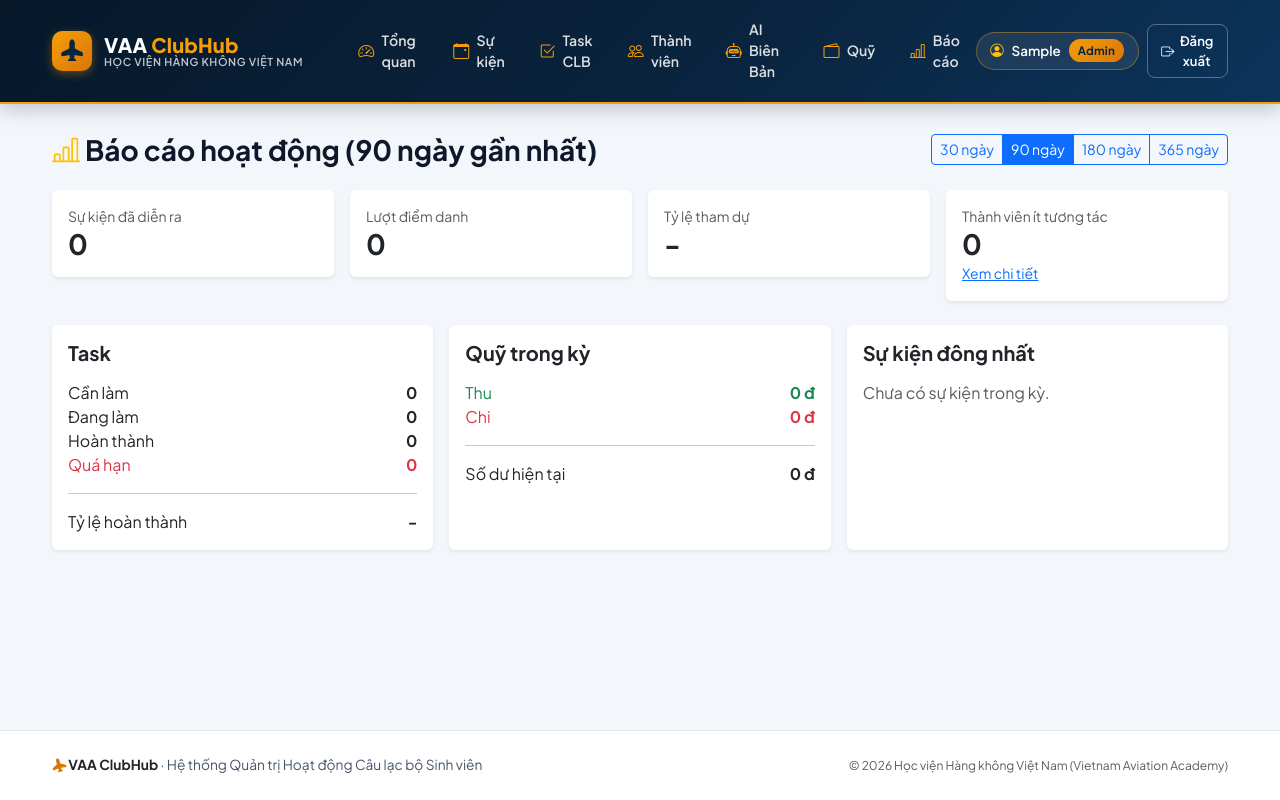
After one commit to 2431540225-ai/qlclub_py, a Django app: page /reports/activity/ in a window 1280 px wide. The commit adds this page. Run offline with Django 5.2, Linux system fonts and the light colour scheme; the visitor is signed in with stand-in values (Sample User, id 1); data comes from the database, SQL or seed files in the repository; data that the repository does not hold is empty; some web fonts are replaced.

Commit message:
sửa lỗi

```diff
--- a/clubs/admin.py
+++ b/clubs/admin.py
@@ -1,5 +1,5 @@
 from django.contrib import admin
-from .models import Profile, Event, Attendance, Task
+from .models import Profile, Event, Attendance, Task, Transaction
 
-for m in (Profile, Event, Attendance, Task):
+for m in (Profile, Event, Attendance, Task, Transaction):
     admin.site.register(m)
--- /dev/null
+++ b/clubs/apps.py
@@ -0,0 +1,6 @@
+from django.apps import AppConfig
+
+
+class ClubsConfig(AppConfig):
+    default_auto_field = "django.db.models.BigAutoField"
+    name = "clubs"
--- a/clubs/templates/clubs/base.html
+++ b/clubs/templates/clubs/base.html
@@ -20,25 +20,25 @@
     /* ── Design Tokens: Học viện Hàng không Việt Nam (VAA) ────────────────── */
     :root {
       /* Aviation Palette */
-      --vaa-navy:       #0A2540;       /* Xanh Hàng Không đậm uy tín */
-      --vaa-navy-dark:  #06182A;       /* Xanh đậm sâu cho footer/navbar */
-      --vaa-blue:       #0056B3;       /* Xanh dương VAA tiêu chuẩn */
-      --vaa-blue-light: #EBF4FC;       /* Nền xanh nhạt dịu mát */
-      --vaa-gold:       #D97706;       /* Vàng cánh chim/máy bay đậm, tương phản chuẩn */
-      --vaa-gold-glow:  #F59E0B;       /* Vàng tươi ánh kim sáng */
-      --vaa-gold-light: #FEF3C7;       /* Nền badge vàng dịu mắt */
-      --vaa-accent:     #E11D48;       /* Điểm nhấn hồng đậm/đỏ cam */
+      --vaa-navy:       #0A2540;
+      --vaa-navy-dark:  #06182A;
+      --vaa-blue:       #0056B3;
+      --vaa-blue-light: #EBF4FC;
+      --vaa-gold:       #D97706;
+      --vaa-gold-glow:  #F59E0B;
+      --vaa-gold-light: #FEF3C7;
+      --vaa-accent:     #E11D48;
 
-      /* Neutral Palette - Không chói lóa, không tối tăm */
-      --vaa-bg:         #F3F6FA;       /* Nền tổng thể: xám xanh êm dịu, chống mỏi mắt */
-      --vaa-card-bg:    #FFFFFF;       /* Nền card trắng sạch */
-      --vaa-text-main:  #0F172A;       /* Chữ chính đậm đà, tương phản cao, dễ đọc */
-      --vaa-text-sub:   #475569;       /* Chữ phụ xám xanh trung tính */
-      --vaa-text-muted: #64748B;       /* Chữ mờ hỗ trợ */
-      --vaa-border:     #E2E8F0;       /* Viền thẻ mềm mại */
+      /* Neutral Palette */
+      --vaa-bg:         #F3F6FA;
+      --vaa-card-bg:    #FFFFFF;
+      --vaa-text-main:  #0F172A;
+      --vaa-text-sub:   #475569;
+      --vaa-text-muted: #64748B;
+      --vaa-border:     #E2E8F0;
       --vaa-border-hover:#CBD5E1;
 
-      /* Shadow mềm mại, hiện đại */
+      /* Shadow */
       --vaa-shadow-sm:  0 2px 8px rgba(10, 37, 64, 0.04);
       --vaa-shadow-md:  0 6px 20px -3px rgba(10, 37, 64, 0.07);
       --vaa-shadow-lg:  0 12px 30px -4px rgba(10, 37, 64, 0.12);
@@ -61,7 +61,7 @@
       -webkit-font-smoothing: antialiased;
     }
 
-    /* ── Navbar Sang Trọng Chuẩn Hàng Không ────────────────────────────────── */
+    /* ── Navbar ────────────────────────────────────────────────────────────── */
     .vaa-navbar {
       background: linear-gradient(135deg, var(--vaa-navy-dark) 0%, var(--vaa-navy) 60%, #0c345c 100%);
       border-bottom: 2.5px solid var(--vaa-gold-glow);
@@ -234,13 +234,14 @@
       color: #92400E;
     }
 
-    .vaa-alert.alert-danger {
+    .vaa-alert.alert-danger,
+    .vaa-alert.alert-error {
       border-left-color: var(--vaa-accent);
       background: #FFF1F2;
       color: #9F1239;
     }
 
-    /* ── Footer Sang Trọng ─────────────────────────────────────────────────── */
+    /* ── Footer ────────────────────────────────────────────────────────────── */
     .vaa-footer {
       background: #FFFFFF;
       border-top: 1px solid var(--vaa-border);
@@ -307,6 +308,12 @@
           <a class="nav-link" href="{% url 'minutes' %}">
             <i class="bi bi-robot"></i> AI Biên Bản
           </a>
+          <a class="nav-link" href="{% url 'fund' %}">
+            <i class="bi bi-wallet2"></i> Quỹ
+          </a>
+          <a class="nav-link" href="{% url 'report' %}">
+            <i class="bi bi-bar-chart-line"></i> Báo cáo
+          </a>
           {% endif %}
         </div>
 
@@ -352,7 +359,7 @@
           <span class="fw-bold text-dark"><i class="bi bi-airplane-fill airplane-fly"></i> VAA ClubHub</span> · Hệ thống Quản trị Hoạt động Câu lạc bộ Sinh viên
         </div>
         <div class="text-muted small">
-          © 2024 Học viện Hàng không Việt Nam (Vietnam Aviation Academy)
+          © 2026 Học viện Hàng không Việt Nam (Vietnam Aviation Academy)
         </div>
       </div>
     </div>
--- /dev/null
+++ b/clubs/templates/clubs/report.html
@@ -0,0 +1,70 @@
+{% extends "clubs/base.html" %}
+{% block content %}
+<div class="d-flex flex-wrap justify-content-between align-items-center gap-2 mb-4">
+  <h2 class="h3 fw-bold m-0"><i class="bi bi-bar-chart-line text-warning"></i> Báo cáo hoạt động ({{ days }} ngày gần nhất)</h2>
+  <div class="btn-group">
+    {% for d in choices %}
+    <a href="?days={{ d }}" class="btn btn-sm {% if d == days %}btn-primary{% else %}btn-outline-primary{% endif %}">{{ d }} ngày</a>
+    {% endfor %}
+  </div>
+</div>
+
+<div class="row g-3 mb-4">
+  <div class="col-md-3"><div class="card border-0 shadow-sm"><div class="card-body">
+    <div class="text-muted small">Sự kiện đã diễn ra</div>
+    <div class="h3 fw-bold m-0">{{ r.n_events }}</div>
+  </div></div></div>
+  <div class="col-md-3"><div class="card border-0 shadow-sm"><div class="card-body">
+    <div class="text-muted small">Lượt điểm danh</div>
+    <div class="h3 fw-bold m-0">{{ r.n_attend }}</div>
+  </div></div></div>
+  <div class="col-md-3"><div class="card border-0 shadow-sm"><div class="card-body">
+    <div class="text-muted small">Tỷ lệ tham dự</div>
+    <div class="h3 fw-bold m-0">{% if r.attend_pct is not None %}{{ r.attend_pct }}%{% else %}-{% endif %}</div>
+  </div></div></div>
+  <div class="col-md-3"><div class="card border-0 shadow-sm"><div class="card-body">
+    <div class="text-muted small">Thành viên ít tương tác</div>
+    <div class="h3 fw-bold m-0 {% if r.n_low %}text-danger{% endif %}">{{ r.n_low }}</div>
+    <a href="{% url 'engagement' %}" class="small">Xem chi tiết</a>
+  </div></div></div>
+</div>
+
+<div class="row g-3">
+  <div class="col-lg-4">
+    <div class="card border-0 shadow-sm h-100"><div class="card-body">
+      <h5 class="fw-bold mb-3">Task</h5>
+      <div class="d-flex justify-content-between"><span>Cần làm</span><strong>{{ r.tasks_todo }}</strong></div>
+      <div class="d-flex justify-content-between"><span>Đang làm</span><strong>{{ r.tasks_doing }}</strong></div>
+      <div class="d-flex justify-content-between"><span>Hoàn thành</span><strong>{{ r.tasks_done }}</strong></div>
+      <div class="d-flex justify-content-between text-danger"><span>Quá hạn</span><strong>{{ r.tasks_overdue }}</strong></div>
+      <hr>
+      <div class="d-flex justify-content-between"><span>Tỷ lệ hoàn thành</span>
+        <strong>{% if r.done_pct is not None %}{{ r.done_pct }}%{% else %}-{% endif %}</strong></div>
+    </div></div>
+  </div>
+
+  <div class="col-lg-4">
+    <div class="card border-0 shadow-sm h-100"><div class="card-body">
+      <h5 class="fw-bold mb-3">Quỹ trong kỳ</h5>
+      <div class="d-flex justify-content-between text-success"><span>Thu</span><strong>{{ r.income|floatformat:"0g" }} đ</strong></div>
+      <div class="d-flex justify-content-between text-danger"><span>Chi</span><strong>{{ r.expense|floatformat:"0g" }} đ</strong></div>
+      <hr>
+      <div class="d-flex justify-content-between"><span>Số dư hiện tại</span><strong>{{ r.balance|floatformat:"0g" }} đ</strong></div>
+    </div></div>
+  </div>
+
+  <div class="col-lg-4">
+    <div class="card border-0 shadow-sm h-100"><div class="card-body">
+      <h5 class="fw-bold mb-3">Sự kiện đông nhất</h5>
+      {% for e in r.top_events %}
+      <div class="d-flex justify-content-between border-bottom py-1">
+        <a href="{% url 'event_detail' e.pk %}" class="text-decoration-none">{{ e.title }}</a>
+        <strong>{{ e.n }}</strong>
+      </div>
+      {% empty %}
+      <div class="text-muted">Chưa có sự kiện trong kỳ.</div>
+      {% endfor %}
+    </div></div>
+  </div>
+</div>
+{% endblock %}
--- a/clubs/urls.py
+++ b/clubs/urls.py
@@ -18,4 +18,10 @@ urlpatterns = [
     path("tasks/new/", views.task_create, name="task_create"),
     path("tasks/<int:pk>/status/", views.task_status, name="task_status"),
     path("ai/minutes/", views.minutes, name="minutes"),
+    path("ai/minutes/apply/", views.minutes_apply_tasks, name="minutes_apply_tasks"),
+    path("reports/engagement/", views.engagement, name="engagement"),
+    path("reports/activity/", views.report, name="report"),
+    path("fund/", views.fund, name="fund"),
+    path("fund/new/", views.transaction_create, name="transaction_create"),
+    path("fund/<int:pk>/delete/", views.transaction_delete, name="transaction_delete"),
 ]
--- a/clubs/views.py
+++ b/clubs/views.py
@@ -1,4 +1,5 @@
 import io
+from datetime import date
 from functools import wraps
 
 import qrcode
@@ -7,15 +8,18 @@ from django.contrib.auth import login
 from django.contrib.auth.decorators import login_required
 from django.contrib.auth.models import User
 from django.core.exceptions import PermissionDenied
+from django.db.models import Q, Sum
 from django.http import HttpResponse
 from django.shortcuts import get_object_or_404, redirect, render
 from django.urls import reverse
 from django.utils import timezone
+from django.utils.dateparse import parse_date
 from django.views.decorators.http import require_POST
 
-from .ai import draft_announcement, summarize_minutes
-from .forms import EventForm, MinutesForm, RegisterForm, TaskForm
-from .models import Attendance, Event, Task
+from .ai import draft_announcement, suggest_tasks, summarize_minutes
+from .forms import EventForm, MinutesForm, RegisterForm, TaskForm, TransactionForm
+from .models import Attendance, Event, Task, Transaction
+from .services import activity_report, engagement_report
 
 
 def role_required(*roles):
@@ -144,7 +148,9 @@ def members(request):
 def change_role(request, pk):
     u = get_object_or_404(User, pk=pk)
     role = request.POST.get("role")
-    if role in ("admin", "officer", "member"):
+    if u == request.user and role != "admin":
+        messages.error(request, "Bạn không thể tự hạ quyền của chính mình.")
+    elif role in ("admin", "officer", "member"):
         u.profile.role = role
         u.profile.save()
         messages.success(request, f"Đã đổi vai trò của {u.username}.")
@@ -184,8 +190,111 @@ def task_status(request, pk):
 @role_required(*OFFICER)
 def minutes(request):
     form = MinutesForm(request.POST or None)
-    result = None
+    result, suggestions, ai_failed = None, [], False
     if form.is_valid():
-        roles = ", ".join(f"{u.username} ({u.profile.get_role_display()})" for u in User.objects.select_related("profile"))
-        result = summarize_minutes(form.cleaned_data["text"], roles)
-    return render(request, "clubs/minutes.html", {"form": form, "result": result})
+        users = list(User.objects.filter(is_active=True).select_related("profile"))
+        names = {u.id: (u.get_full_name() or u.username) for u in users}
+        roles = ", ".join(f"{names[u.id]} ({u.profile.get_role_display()})" for u in users)
+        members_data = [{"id": u.id, "name": names[u.id], "role": u.profile.get_role_display()} for u in users]
+        text = form.cleaned_data["text"]
+
+        result = summarize_minutes(text, roles)
+        raw, ok = suggest_tasks(text, members_data)
+        ai_failed = not ok
+        for s in raw:
+            if not isinstance(s, dict):
+                continue
+            aid = s.get("assignee_id")
+            if not isinstance(aid, int) or aid not in names or not s.get("title"):
+                continue
+            due = s.get("due_date")
+            try:
+                due = date.fromisoformat(due) if due else None
+            except (TypeError, ValueError):
+                due = None
+            suggestions.append({
+                "title": str(s["title"])[:200],
+                "assignee_id": aid,
+                "assignee_name": names[aid],
+                "due": due.isoformat() if due else "",
+                "reason": s.get("reason", ""),
+            })
+    return render(request, "clubs/minutes.html", {
+        "form": form, "result": result, "suggestions": suggestions, "ai_failed": ai_failed,
+    })
+
+
+@role_required(*OFFICER)
+@require_POST
+def minutes_apply_tasks(request):
+    created = 0
+    for i in request.POST.getlist("selected"):
+        title = request.POST.get(f"title_{i}", "").strip()[:200]
+        try:
+            assignee = User.objects.get(pk=int(request.POST.get(f"assignee_{i}", "")))
+        except (ValueError, User.DoesNotExist):
+            continue
+        due = parse_date(request.POST.get(f"due_{i}", "") or "")
+        if title:
+            Task.objects.create(title=title, assignee=assignee, due_date=due)
+            created += 1
+    messages.success(request, f"Đã tạo {created} task từ gợi ý của AI.")
+    return redirect("tasks")
+
+
+@role_required(*OFFICER)
+def engagement(request):
+    return render(request, "clubs/engagement.html", {"rows": engagement_report(days=60)})
+
+
+def _fund_totals():
+    t = Transaction.objects.aggregate(
+        income=Sum("amount", filter=Q(kind="income")),
+        expense=Sum("amount", filter=Q(kind="expense")),
+    )
+    return t["income"] or 0, t["expense"] or 0
+
+
+@role_required(*OFFICER)
+def fund(request):
+    income, expense = _fund_totals()
+    txs = Transaction.objects.select_related("event", "created_by")[:100]
+    return render(request, "clubs/fund.html", {
+        "transactions": txs, "income": income, "expense": expense, "balance": income - expense,
+    })
+
+
+@role_required(*OFFICER)
+def transaction_create(request):
+    form = TransactionForm(request.POST or None)
+    if form.is_valid():
+        tx = form.save(commit=False)
+        income, expense = _fund_totals()
+        if tx.kind == "expense" and tx.amount > income - expense:
+            form.add_error("amount", f"Số dư quỹ không đủ (hiện còn {income - expense:,} VNĐ).")
+        else:
+            tx.created_by = request.user
+            tx.save()
+            messages.success(request, "Đã ghi nhận giao dịch.")
+            return redirect("fund")
+    return render(request, "clubs/form.html", {"form": form, "title": "Thêm giao dịch quỹ"})
+
+
+@role_required("admin")
+@require_POST
+def transaction_delete(request, pk):
+    get_object_or_404(Transaction, pk=pk).delete()
+    messages.success(request, "Đã xóa giao dịch.")
+    return redirect("fund")
+
+
+@role_required(*OFFICER)
+def report(request):
+    try:
+        days = int(request.GET.get("days", 90))
+    except ValueError:
+        days = 90
+    choices = (30, 90, 180, 365)
+    if days not in choices:
+        days = 90
+    return render(request, "clubs/report.html", {"r": activity_report(days), "days": days, "choices": choices})
--- a/config/settings.py
+++ b/config/settings.py
@@ -50,3 +50,9 @@ DEFAULT_AUTO_FIELD = "django.db.models.BigAutoField"
 LOGIN_URL = "login"
 LOGIN_REDIRECT_URL = "home"
 LOGOUT_REDIRECT_URL = "login"
+
+SECURE_PROXY_SSL_HEADER = ("HTTP_X_FORWARDED_PROTO", "https")
+if not DEBUG:
+    SESSION_COOKIE_SECURE = True
+    CSRF_COOKIE_SECURE = True
+    ALLOWED_HOSTS = [host] if host else ["*"]
```
Also changed, not shown: clubs/ai.py (+65 -23 lines), clubs/forms.py (+12 -2 lines), clubs/models.py (+17 -0 lines), clubs/services.py (added, +93 -0 lines), clubs/templates/clubs/engagement.html (added, +28 -0 lines), clubs/templates/clubs/fund.html (added, +67 -0 lines), clubs/migrations/0003_transaction.py (added).
